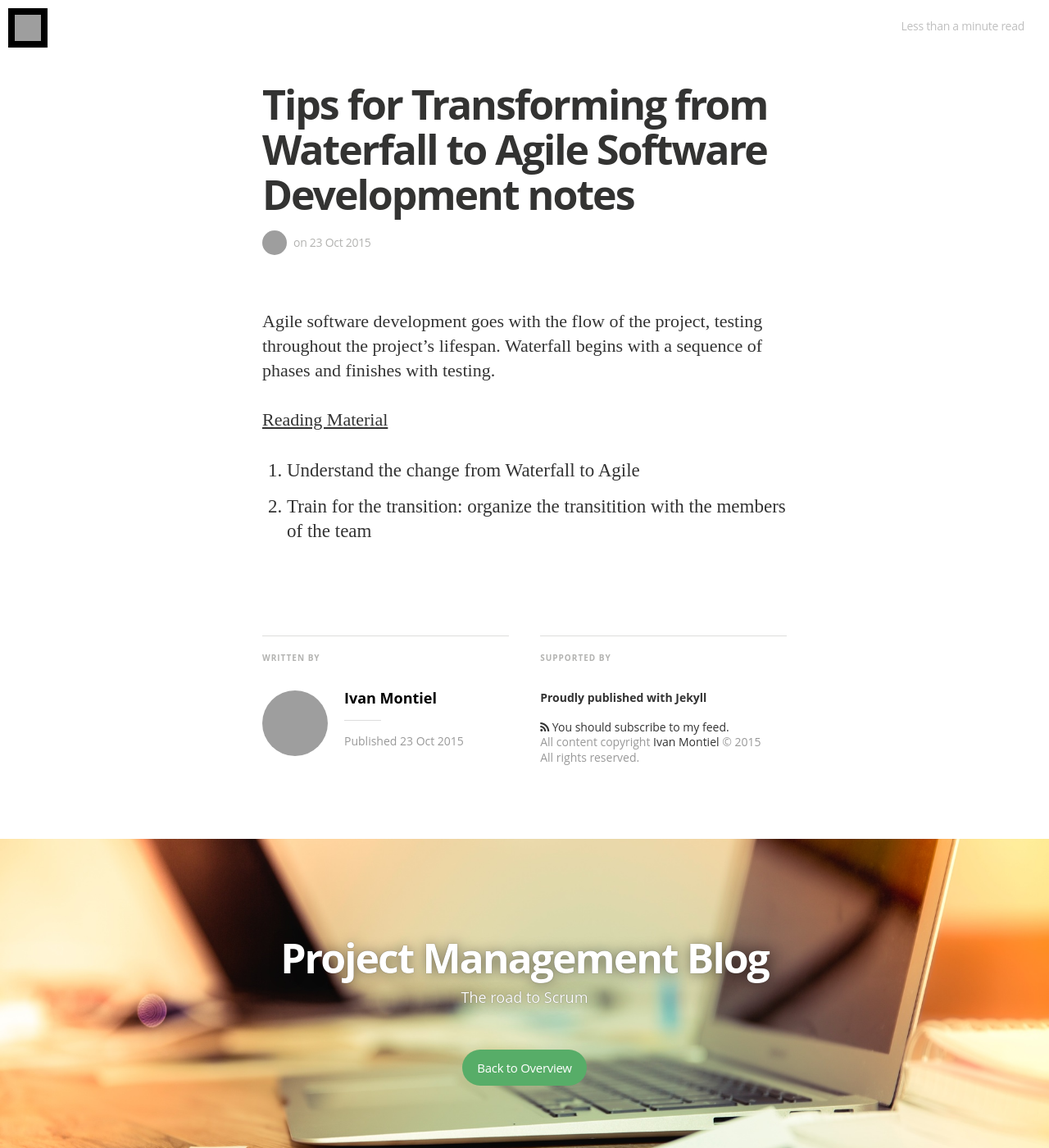
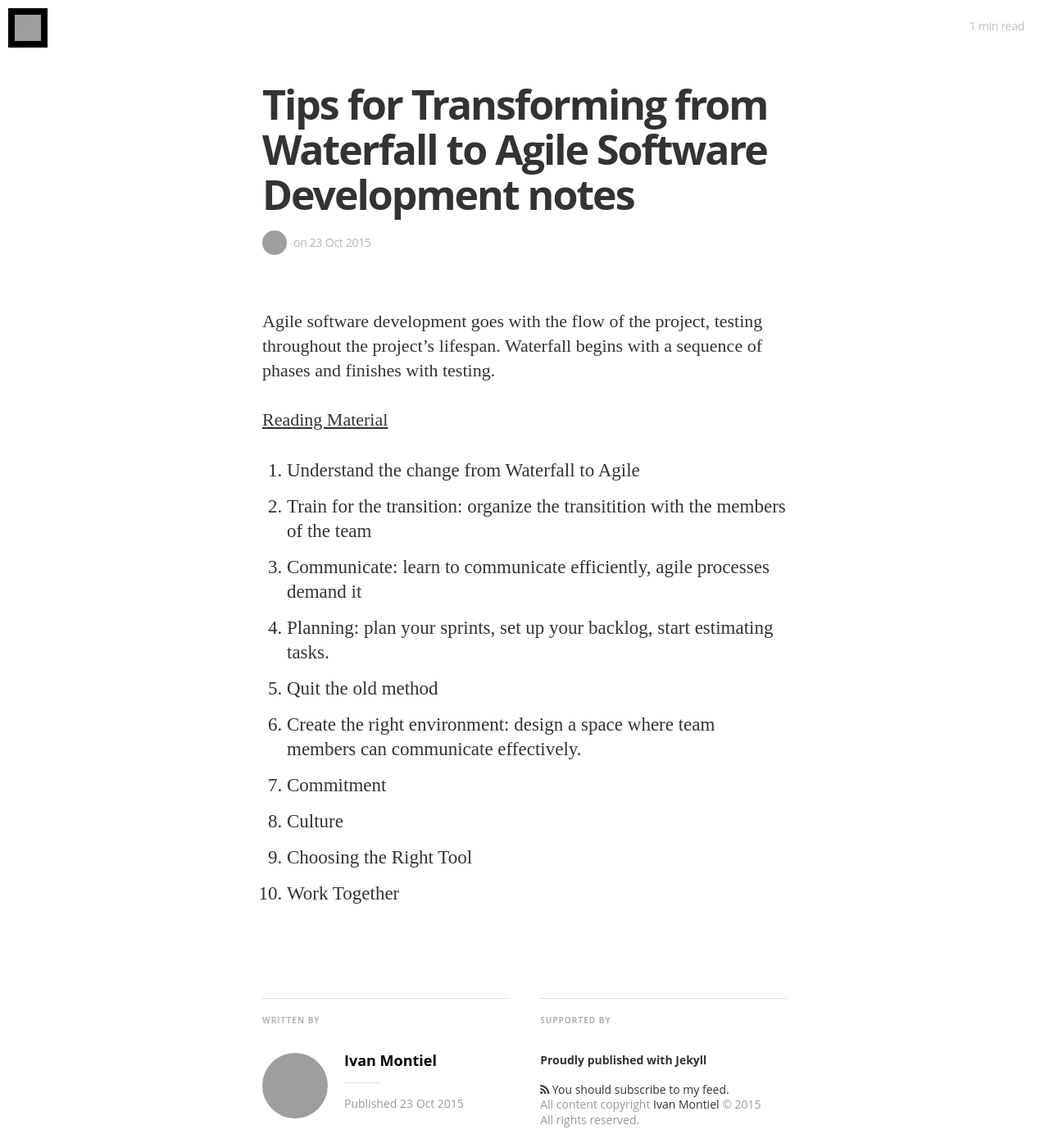
Before and after one commit to idmontie/ProjectManagementBlog, a Jekyll site: the page built from _posts/2015-10-23-tips-for-transforming-from-waterfall-to-agile.md, in a window 1280 px wide and 1400 px high. Shown: the whole window at 82% size. Built offline with Jekyll 4.4.1, drawn with Linux system fonts in a browser that asks for light colours; nearby versions of some CDN libraries; some web fonts are replaced; Markdown is read by kramdown in place of the engine named in the settings.

Commit message:
Update 2015-10-23-tips-for-transforming-from-waterfall-to-agile.md

```diff
--- a/_posts/2015-10-23-tips-for-transforming-from-waterfall-to-agile.md
+++ b/_posts/2015-10-23-tips-for-transforming-from-waterfall-to-agile.md
@@ -13,3 +13,11 @@ Agile software development goes with the flow of the project, testing throughout
 
 1. Understand the change from Waterfall to Agile
 2. Train for the transition: organize the transitition with the members of the team
+3. Communicate: learn to communicate efficiently, agile processes demand it
+4. Planning: plan your sprints, set up your backlog, start estimating tasks.
+5. Quit the old method
+6. Create the right environment: design a space where team members can communicate effectively.
+7. Commitment
+8. Culture
+9. Choosing the Right Tool
+10. Work Together
```
